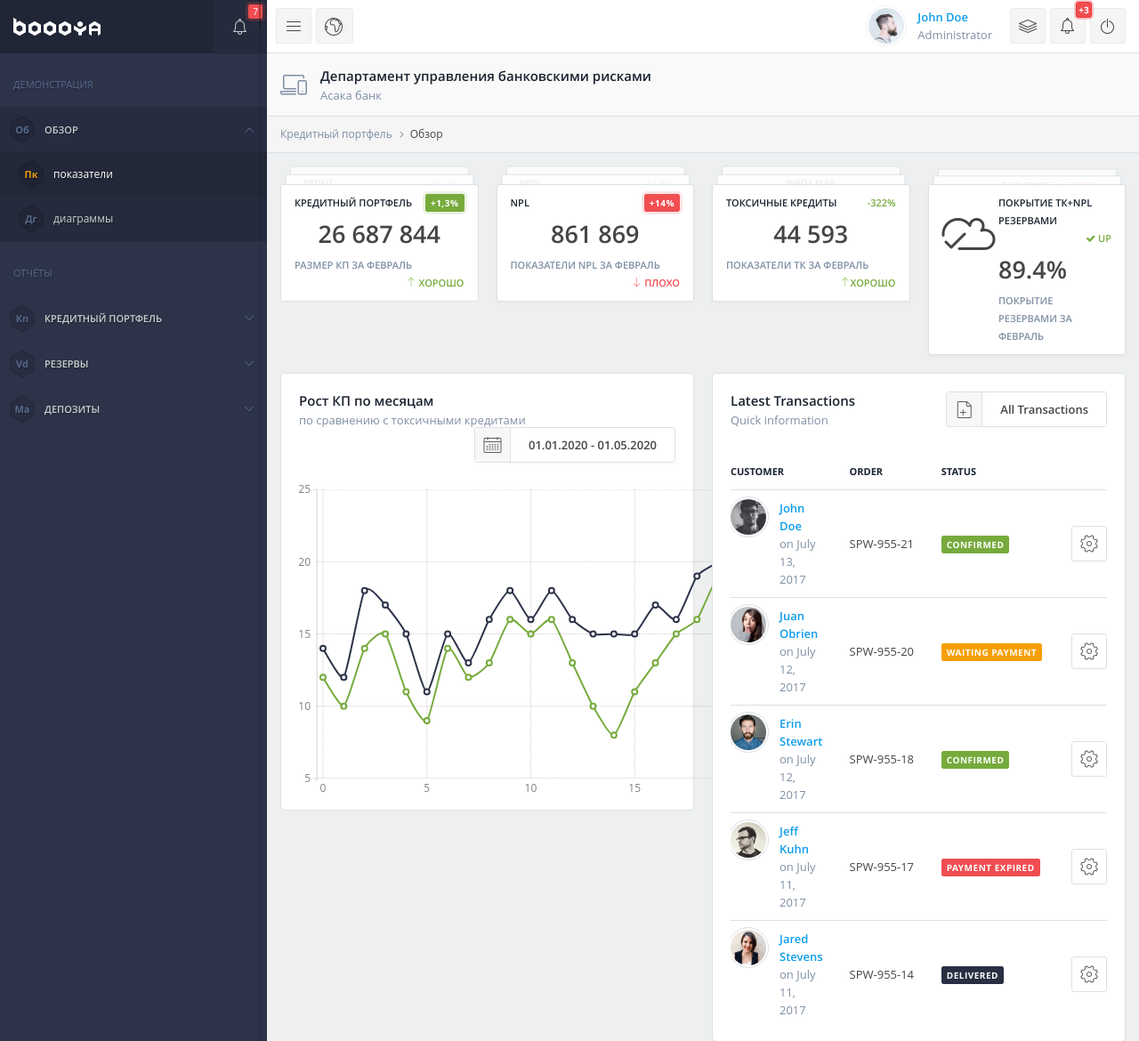
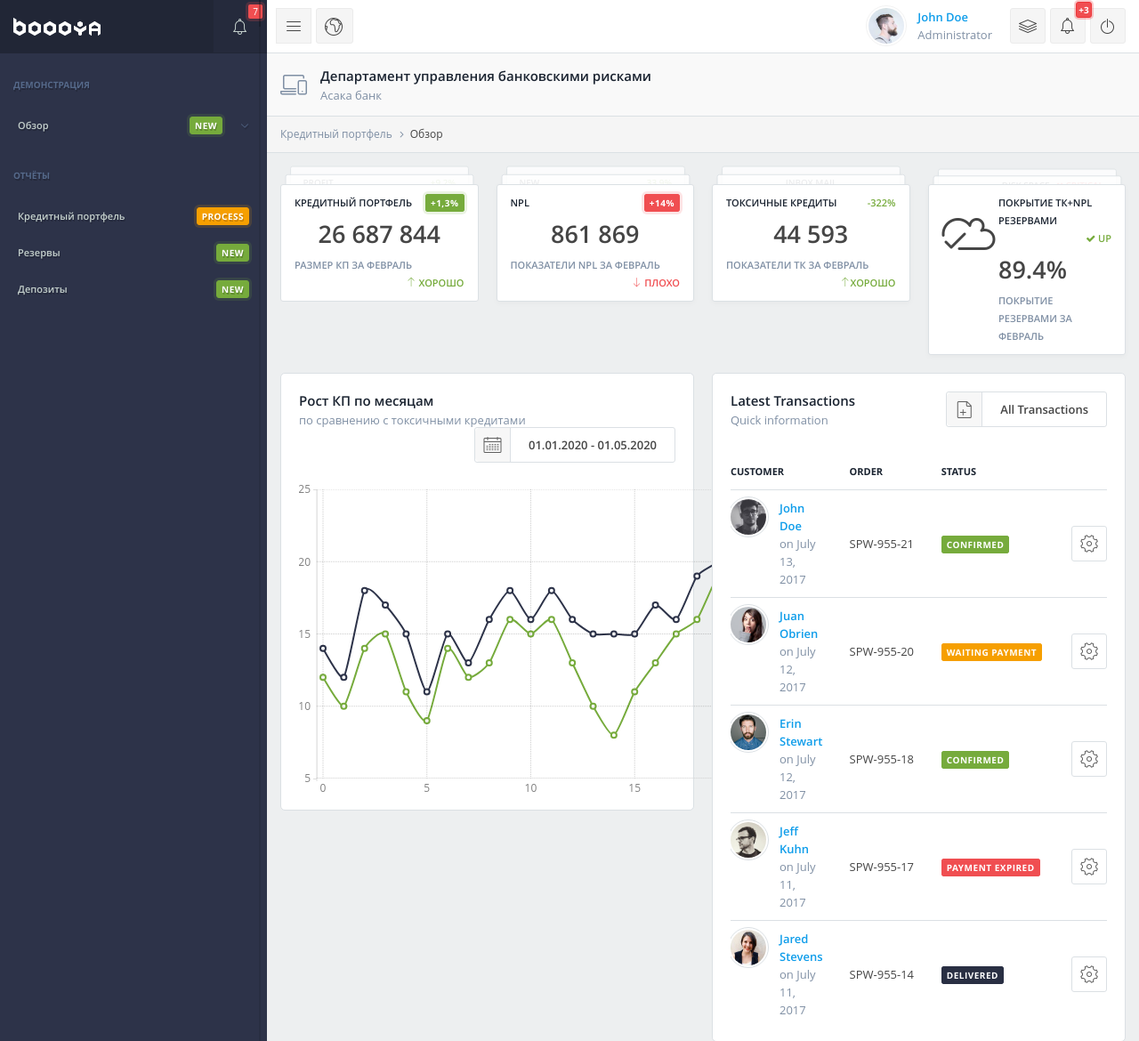
Before and after one commit to norboyev1990/jango_app, a Django app: page /credits/ in a window 1280 px wide. Shown: the top 1170 px of the page at 89% size. Run offline with Django 3.2, Linux system fonts and the light colour scheme; some libraries are stand-ins or nearby versions; some web fonts are replaced.

Commit message:
Updated: 14:24 10.06.2020

```diff
--- a/reporting/credits/views.py
+++ b/reporting/credits/views.py
@@ -315,26 +315,53 @@ def test(request):
     return render(request, 'credits/test.html', context)
 
 def portfolio(request):
-    query = '''SELECT R.id,
-                    SUBSTR(CREDIT_SCHET,10,8) AS UNIQUE_CODE,
-                    NAME_CLIENT AS BORROWER,
-                    B.NAME AS BRANCH_NAME,
-                    ROUND(SUM(VSEGO_ZADOLJENNOST)/1000000, 2) AS LOAN_BALANCE,
-                    JULIANDAY('2020-01-01') - JULIANDAY(MIN(DATE_OBRAZ_PROS)) AS DAY_COUNT,
-                    SUM(OSTATOK_SUDEB) AS SUDEB,
-                    SUM(OSTATOK_VNEB_PROSR) AS PROSR
-                FROM CREDITS_REPORTDATA R
-                LEFT JOIN CREDITS_CLIENTTYPE T ON T.CODE = R.BALANS_SCHET
-                LEFT JOIN CREDITS_BRANCH B ON B.CODE = R.MFO
-                WHERE T.SUBJ LIKE 'J'
-                GROUP BY UNIQUE_CODE
-                HAVING DAY_COUNT > 90 OR SUDEB IS NOT NULL OR PROSR IS NOT NULL
-                ORDER BY LOAN_BALANCE DESC
-                LIMIT 10
-            '''
+    if (request.GET.get('q') == 'toxic'):
+        page_title = 'Топ 10 токсичные кредиты'
+        query = '''SELECT R.id,
+                        SUBSTR(CREDIT_SCHET,10,8) AS UNIQUE_CODE,
+                        COUNT(*),
+                        NAME_CLIENT AS BORROWER,
+                        B.NAME AS BRANCH_NAME,
+                        ROUND(SUM(VSEGO_ZADOLJENNOST)/1000000, 2) AS LOAN_BALANCE,
+                        JULIANDAY('2020-02-01') - JULIANDAY(MIN(DATE_OBRAZ_PROS)) AS DAY_COUNT,
+                        SUM(OSTATOK_SUDEB) AS SUDEB,
+                        SUM(OSTATOK_VNEB_PROSR) AS PROSR,
+                        SUM(OSTATOK_PERESM) AS PERESM
+                    FROM CREDITS_REPORTDATA R
+                    LEFT JOIN CREDITS_CLIENTTYPE T ON T.CODE = R.BALANS_SCHET
+                    LEFT JOIN CREDITS_BRANCH B ON B.CODE = R.MFO
+                    WHERE R.REPORT_ID = 82
+                    GROUP BY UNIQUE_CODE, NAME_CLIENT
+                    HAVING PERESM IS NOT NULL and (DAY_COUNT < 90 or DAY_COUNT IS NULL)  and PROSR IS NULL and SUDEB IS NULL
+                    ORDER BY LOAN_BALANCE DESC
+                    LIMIT 10
+                '''
+    else:
+        page_title = 'Топ 10 NPL клиенты'
+        query = '''SELECT R.id,
+                        CASE T.SUBJ
+                            WHEN 'J' THEN SUBSTR(CREDIT_SCHET,10,8)
+                            ELSE SUBSTR(INN_PASSPORT,11,9)
+                        END	AS UNIQUE_CODE,
+                        NAME_CLIENT AS BORROWER,
+                        B.NAME AS BRANCH_NAME,
+                        ROUND(SUM(VSEGO_ZADOLJENNOST)/1000000, 2) AS LOAN_BALANCE,
+                        JULIANDAY('2020-02-01') - JULIANDAY(MIN(DATE_OBRAZ_PROS)) AS DAY_COUNT,
+                        SUM(OSTATOK_SUDEB) AS SUDEB,
+                        SUM(OSTATOK_VNEB_PROSR) AS PROSR
+                    FROM CREDITS_REPORTDATA R
+                    LEFT JOIN CREDITS_CLIENTTYPE T ON T.CODE = R.BALANS_SCHET
+                    LEFT JOIN CREDITS_BRANCH B ON B.CODE = R.MFO
+                    WHERE REPORT_id = 82
+                    GROUP BY UNIQUE_CODE
+                    HAVING DAY_COUNT > 90 OR SUDEB IS NOT NULL OR PROSR IS NOT NULL
+                    ORDER BY LOAN_BALANCE DESC
+                    LIMIT 10
+                '''
+
     table = ReportDataTable(ReportData.objects.raw(query))
     table.paginate(page=request.GET.get("page", 1), per_page=10)
-    context = {'table': table}
+    context = {'table': table, 'page_title': page_title}
     return render(request, 'credits/portfolio.html', context)
 
 class ReportDataListView(SingleTableView):
--- a/reporting/templates/includes/sidebar.html
+++ b/reporting/templates/includes/sidebar.html
@@ -1,5 +1,5 @@
 <!-- START SIDEBAR -->
-<div class="app-sidebar app-navigation app-navigation-fixed scroll app-navigation-style-default app-navigation-open-hover dir-left mCustomScrollbar _mCS_1 mCS-autoHide app-navigation-fixed-absolute" data-type="close-other" style="height: 1228px;">
+<div class="app-sidebar app-navigation app-navigation-fixed scroll app-navigation-style-default app-navigation-custom app-navigation-open-hover dir-left mCustomScrollbar _mCS_1 mCS-autoHide app-navigation-fixed-absolute" data-type="close-other" style="height: 1228px;">
     <div id="mCSB_1" class="mCustomScrollBox mCS-light mCSB_vertical mCSB_inside" style="max-height: none;" tabindex="0">
         <div id="mCSB_1_container" class="mCSB_container" style="position:relative; top:0; left:0;" dir="ltr"><a href="http://boooya.aqvatarius.com/index.html" class="app-navigation-logo active">Boooya - Revolution
                 Admin Template <button class="app-navigation-logo-button mobile-hidden"
@@ -8,49 +8,27 @@
             <nav>
                 <ul>
                     <li class="title">ДЕМОНСТРАЦИЯ</li>
-                    <li class="openable open">
-                        <a href="#"><span class="nav-icon-hexa">Об</span> Обзор</a>
+                    <li class="openable">
+                        <a href="#"><span class="nav-icon-hexa">Об</span> Обзор
+                            <span class="label label-success label-bordered label-ghost">new</span></a>
                         <ul>
-                            <li><a href="#" class="active"><span class="nav-icon-hexa">Пк</span> Показатели</a></li>
+                            <li><a href="#"><span class="nav-icon-hexa">Пк</span> Показатели</a></li>
                             <li><a href="#"><span class="nav-icon-hexa">Дг</span> Диаграммы </a></li>
                         </ul>
                     </li>
 
                     <li class="title">ОТЧЁТЫ</li>
-                    <li class="openable">
-                        <a href="#"><span class="nav-icon-hexa">Кп</span> Кредитный портфель</a>
-                        <ul>
-                            <li><a href="{% url 'portfolio' %}"><span class="nav-icon-hexa">Выд</span> По выдачам и погашению</a></li>
-                            <li><a href="#"><span class="nav-icon-hexa">Срк</span> По срокам</a></li>
-                            <li><a href="#"><span class="nav-icon-hexa">Суб</span> По субъектам</a></li>
-                            <li><a href="#"><span class="nav-icon-hexa">Сег</span> По сегментам    </a></li>
-                            <li><a href="#"><span class="nav-icon-hexa">Вал</span> По валютам</a></li>
-                            <li><a href="#"><span class="nav-icon-hexa">Фил</span> По филиалам </a></li>
-                            <li><a href="#"><span class="nav-icon-hexa">Прц</span> По процентной ставке</a></li>
-                            <li><a href="#"><span class="nav-icon-hexa">Сре</span> По средневзвешеннойпроцентной ставке</a></li>
-                            <li><a href="#"><span class="nav-icon-hexa">Прд</span> По продуктам розничного бизнеса</a></li>
-                            <li><a href="#"><span class="nav-icon-hexa">Пкз</span> Показатели доходности</a></li>
-                        </ul>
+                    <li>
+                        <a href="{% url 'portfolio' %}"><span class="nav-icon-hexa">Кп</span> Кредитный портфель
+                            <span class="label label-warning label-bordered label-ghost">process</span></a>
                     </li>
-                    <li class="openable"><a href="http://boooya.aqvatarius.com/index.html#"><span
-                                class="nav-icon-hexa">Vd</span> Резервы</a>
-                        <ul>
-                            <li><a href="http://boooya.aqvatarius.com/forms-valudation-engine.html"><span
-                                        class="nav-icon-hexa">Ve</span> Validation Engine</a></li>
-                            <li><a href="http://boooya.aqvatarius.com/forms-valudation-helpers.html"><span
-                                        class="nav-icon-hexa">Mh</span> Masked Helpers</a></li>
-                        </ul>
+                    <li>
+                        <a href="#"><span class="nav-icon-hexa">Vd</span> Резервы
+                            <span class="label label-success label-bordered label-ghost">new</span></a>
                     </li>
-                    <li class="openable"><a href="http://boooya.aqvatarius.com/index.html#"><span
-                                class="nav-icon-hexa">Ma</span> Депозиты</a>
-                        <ul>
-                            <li><a href="http://boooya.aqvatarius.com/forms-wysiwyg-editors.html"><span
-                                        class="nav-icon-hexa">We</span> WYSIWYG Editors</a></li>
-                            <li><a href="http://boooya.aqvatarius.com/forms-code-preview.html"><span
-                                        class="nav-icon-hexa">Cp</span> Code Preview</a></li>
-                            <li><a href="http://boooya.aqvatarius.com/forms-wizard.html"><span
-                                        class="nav-icon-hexa">Fw</span> Form Wizard</a></li>
-                        </ul>
+                    <li>
+                        <a href="#"><span class="nav-icon-hexa">Ma</span> Депозиты
+                            <span class="label label-success label-bordered label-ghost">new</span></a>
                     </li>
                 </ul>
             </nav>
```
Also changed, not shown: reporting/templates/credits/portfolio.html (+53 -31 lines).
